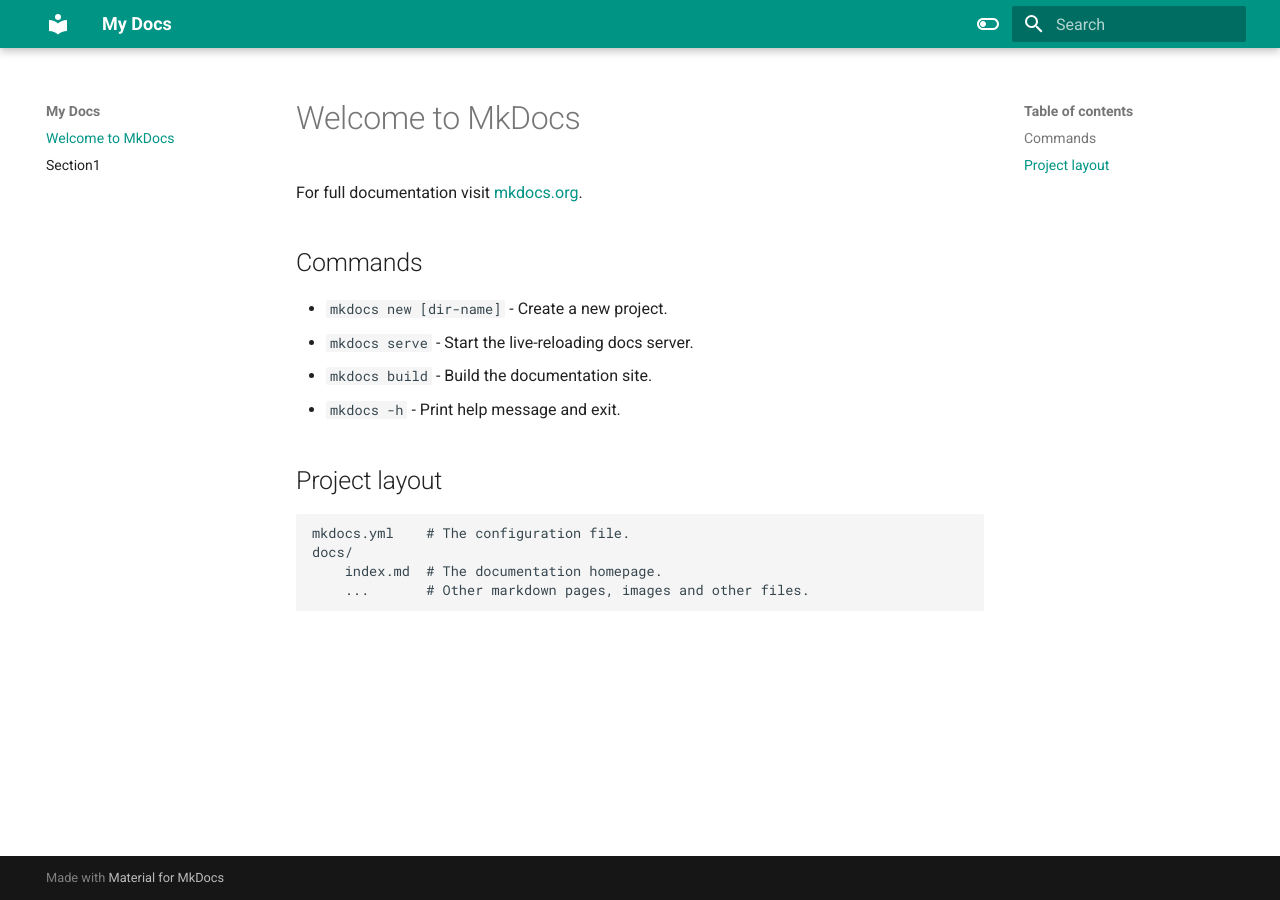
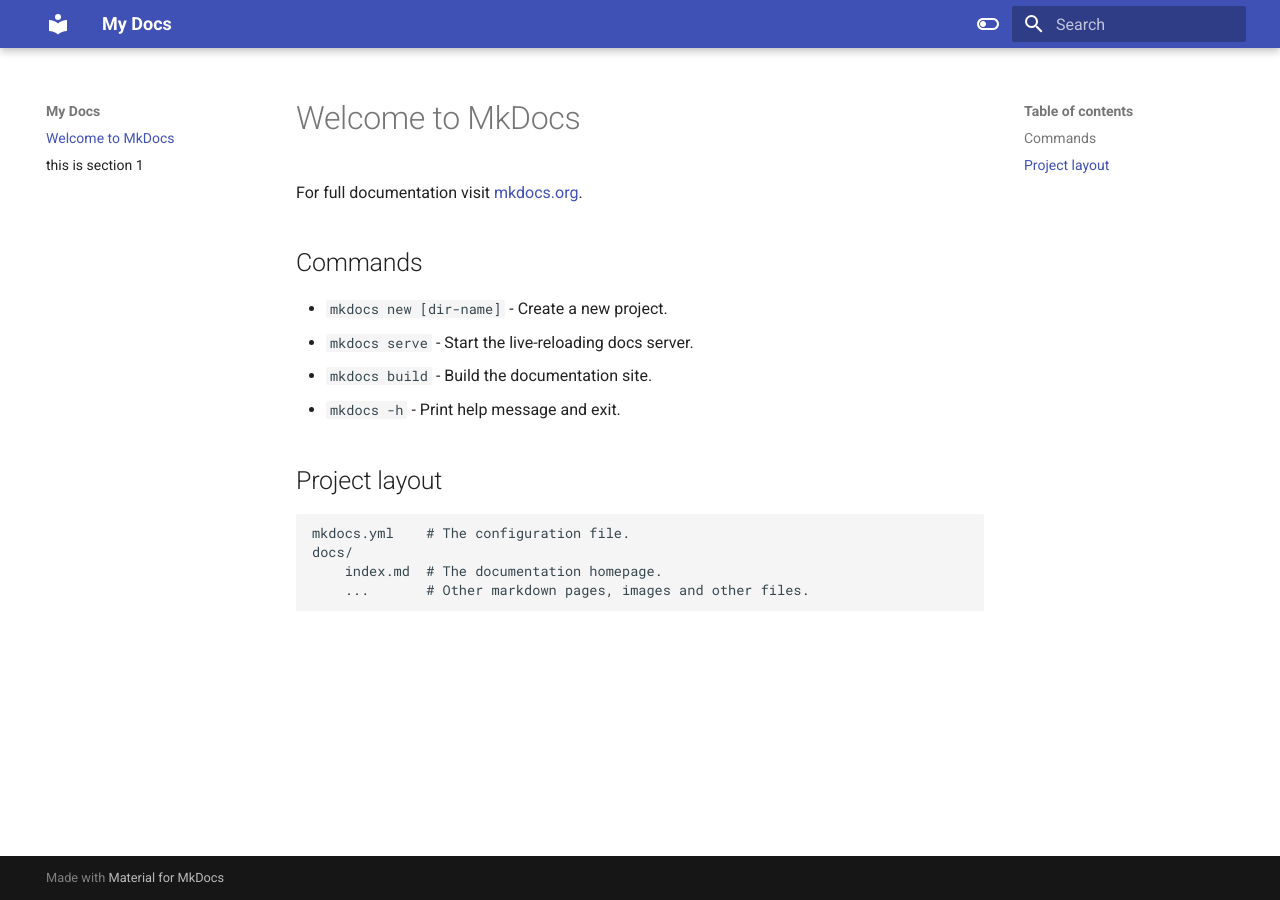
Before and after one commit to GuoquanXing/mysite, an MkDocs documentation site: the page built from docs/index.md, in a window 1280 px wide. Built offline with MkDocs 1.6.1 and Material for MkDocs 9.7.7, drawn with Linux system fonts in a browser that asks for light colours.

Commit message:
init for material for mkdoc

```diff
--- a/docs/section1.md
+++ b/docs/section1.md
@@ -0,0 +1 @@
+# this is section 1
--- a/mkdocs.yml
+++ b/mkdocs.yml
@@ -1,15 +1,13 @@
 site_name: My Docs
+
 theme:
   name: material
   palette:
-    - media: "(prefers-color-scheme: light)"
-      scheme: default
-      primary: teal
+    - scheme: default
       toggle:
         icon: material/toggle-switch-off-outline
         name: Switch to dark mode
-    - media: "(prefers-color-scheme: dark)"
-      scheme: slate
+    - scheme: slate
       toggle:
         icon: material/toggle-switch
         name: Switch to light mode
```
Also changed, not shown: site/404.html, site/index.html, site/search/search_index.json, site/section1/index.html, 1 other file.
